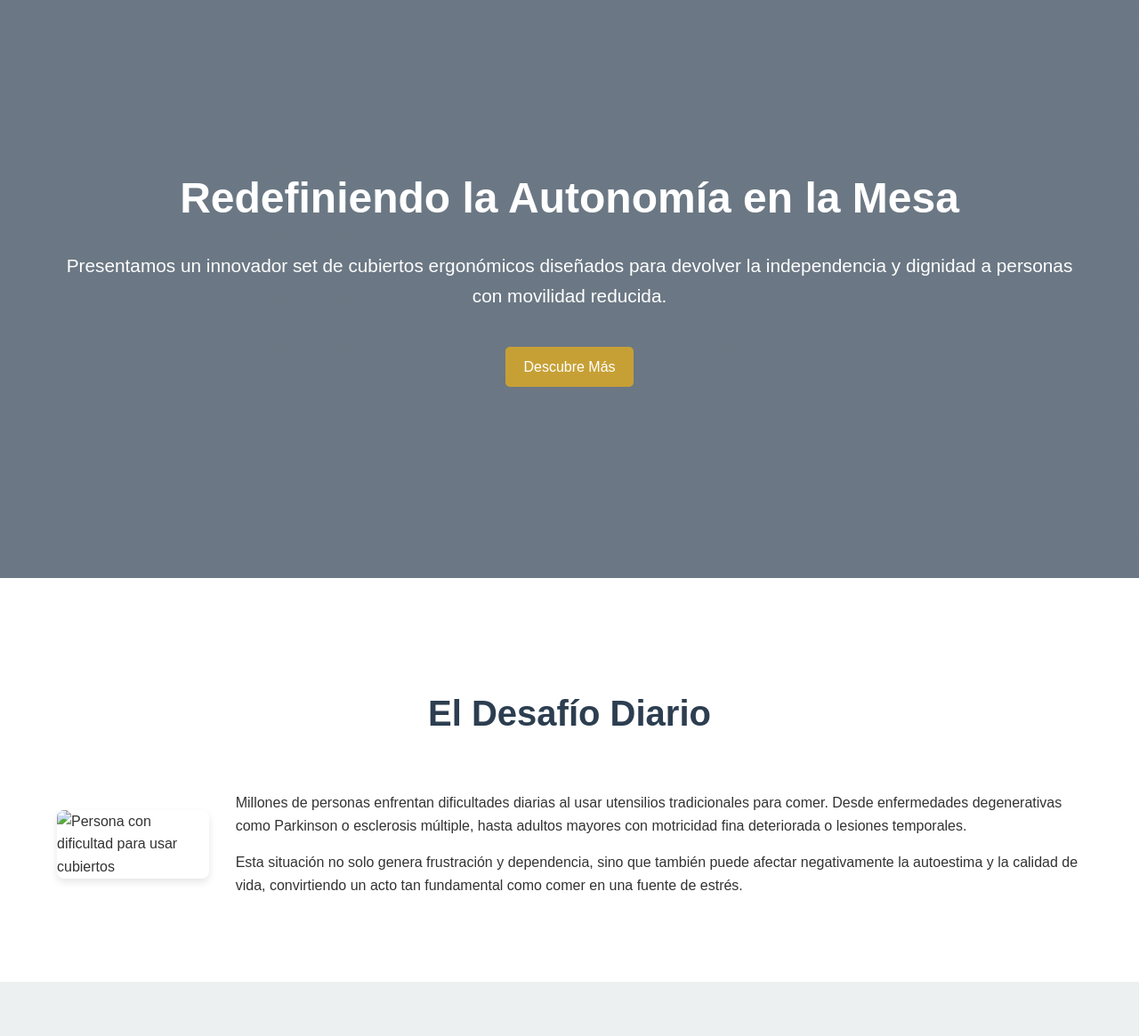
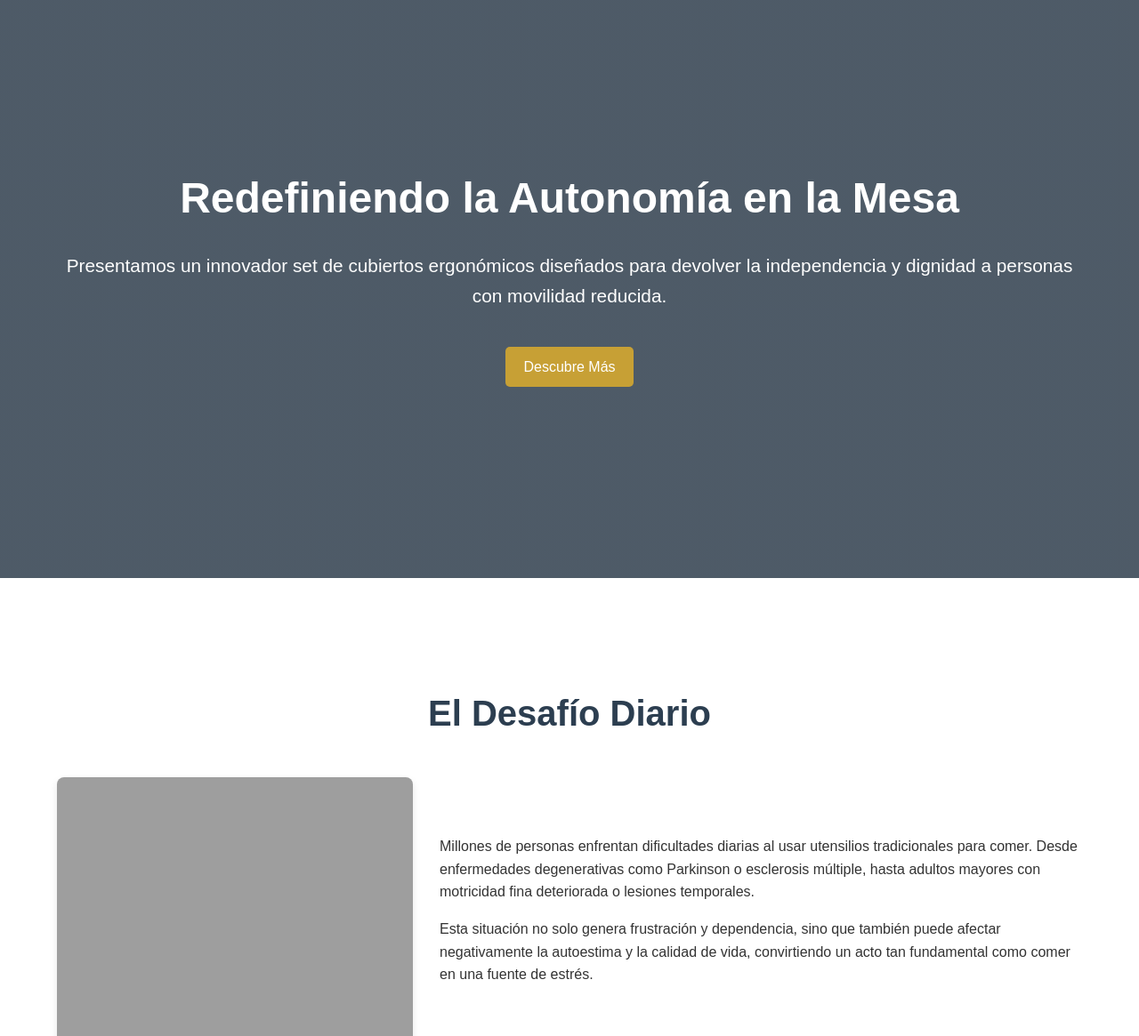
Before and after one commit to gutierrels/ergotensil, a plain HTML site: page index.html in a window 1280 px wide. Shown: the part 130-1295 px from the top of the page at 89% size. Drawn offline with Linux system fonts and the light colour scheme; the site is published under a folder, as on GitHub Pages, so addresses that start at the root find nothing.

Commit message:
cambio imagenes

```diff
--- a/index.html
+++ b/index.html
@@ -112,7 +112,7 @@
         }
 
         #hero {
-            background: linear-gradient(rgba(44, 62, 80, 0.7), rgba(44, 62, 80, 0.7)), url('/images/background.png') no-repeat center 25%/cover;
+            background: linear-gradient(rgba(44, 62, 80, 0.7), rgba(44, 62, 80, 0.7)), url('images/background.png') no-repeat center 25%/cover;
             /* Reemplaza 'https://via.placeholder.com/...' con una URL de tu imagen o déjalo así por ahora */
             color: var(--bg-color);
             height: 90vh;
@@ -384,7 +384,7 @@
         <div class="container">
             <h3 class="section-title">El Desafío Diario</h3>
             <div class="content">
-                <img src="/images/desafio.png"
+                <img src="images/desafio.png"
                     alt="Persona con dificultad para usar cubiertos">
                 <div>
                     <p>Millones de personas enfrentan dificultades diarias al usar utensilios tradicionales para comer.
```
